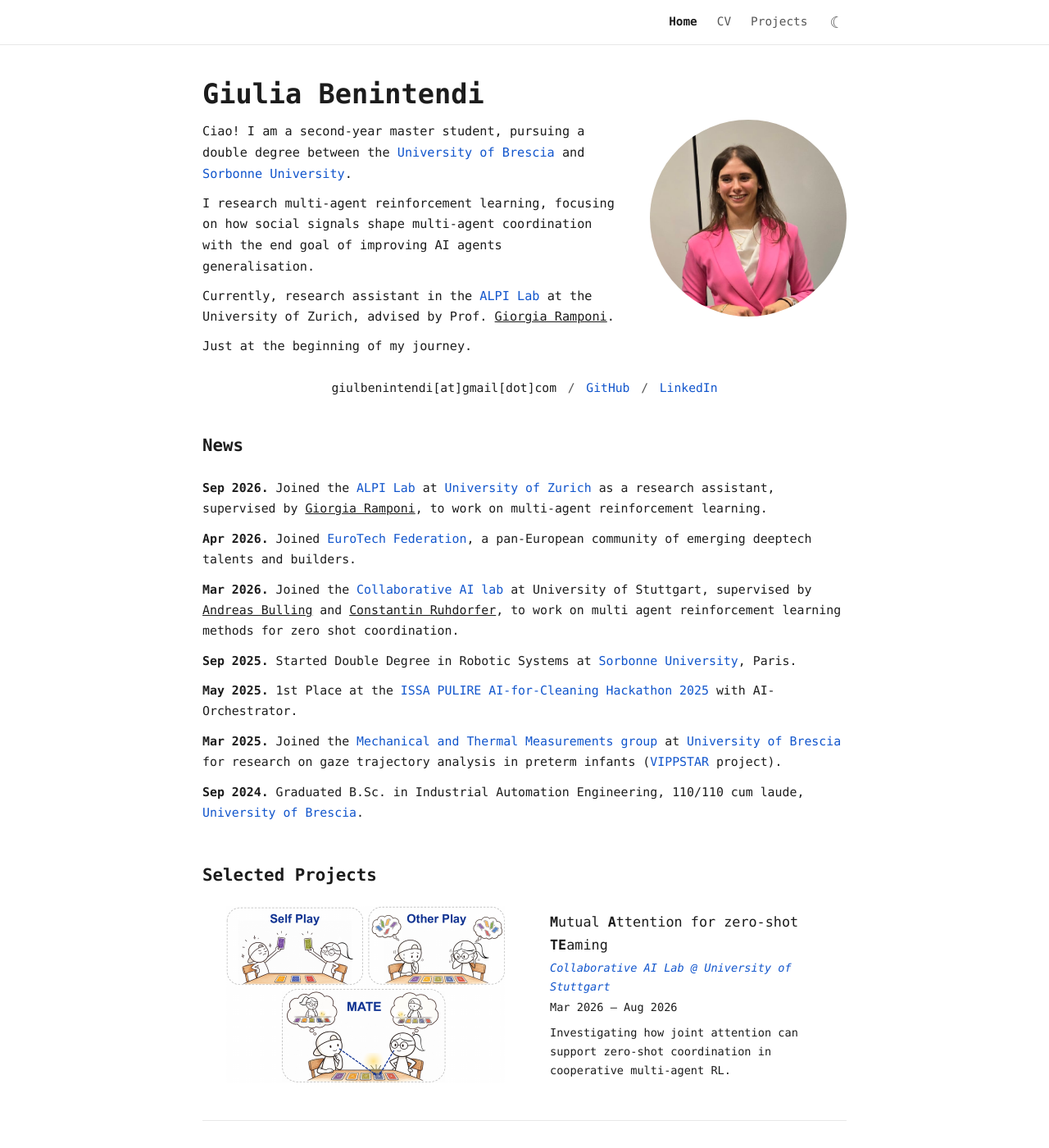
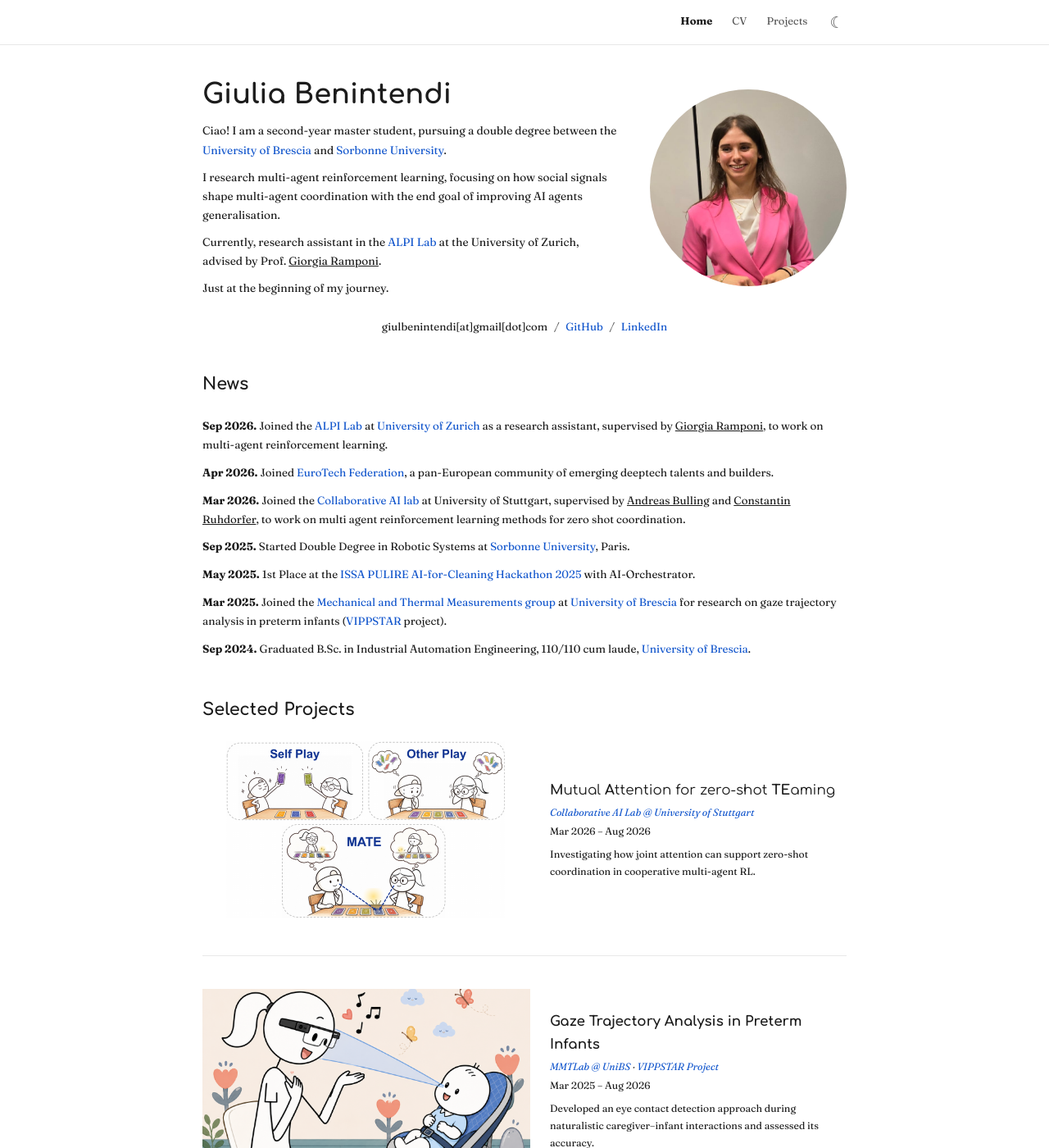
Before and after one commit to giuliabenintendi/giuliabenintendi.github.io, a Jekyll site: the page built from index.html, in a window 1280 px wide and 1400 px high. Shown: the whole window at 82% size. Built offline with Jekyll 4.4.1, drawn with Linux system fonts in a browser that asks for light colours; some web fonts are replaced.

Commit message:
switch to fraunces body text and comfortaa name and titles, shrink text by 10%

```diff
--- a/_layouts/default.html
+++ b/_layouts/default.html
@@ -7,7 +7,7 @@
   <meta name="description" content="{{ site.description }}">
   <link rel="preconnect" href="https://fonts.googleapis.com">
   <link rel="preconnect" href="https://fonts.gstatic.com" crossorigin>
-  <link href="https://fonts.googleapis.com/css2?family=Azeret+Mono:ital,wght@0,400;0,500;0,700;1,400&display=swap" rel="stylesheet">
+  <link href="https://fonts.googleapis.com/css2?family=Comfortaa:wght@400..700&family=Fraunces:ital,opsz,wght,SOFT@0,9..144,300..700,0..100;1,9..144,300..700,0..100&display=swap" rel="stylesheet">
   <link rel="stylesheet" href="{{ '/assets/css/style.css' | relative_url }}">
   <script>
     (function() {
--- a/assets/css/style.css
+++ b/assets/css/style.css
@@ -32,7 +32,8 @@ html {
 }
 
 body {
-  font-family: 'Azeret Mono', 'SF Mono', Menlo, Consolas, monospace;
+  font-family: 'Fraunces', 'Iowan Old Style', Georgia, serif;
+  font-variation-settings: "SOFT" 100;
   color: var(--text);
   background: var(--bg);
   line-height: 1.7;
@@ -46,6 +47,16 @@ a {
 }
 a:hover {
   text-decoration: underline;
+}
+
+/* Name and titles */
+.hero-text h1,
+.page-title,
+.story-title,
+.section-title,
+.about-section h2,
+.project-body h3 {
+  font-family: 'Comfortaa', 'Avenir Next', sans-serif;
 }
 
 /* Person links: same color as surrounding text, always underlined */
@@ -90,7 +101,7 @@ a.person-link {
 
 .nav-links a {
   color: var(--text-secondary);
-  font-size: 0.9rem;
+  font-size: 0.81rem;
   font-weight: 400;
   transition: color 0.2s;
 }
@@ -157,7 +168,7 @@ a.person-link {
 
 .hero-text .tagline {
   color: var(--text);
-  font-size: 0.95rem;
+  font-size: 0.855rem;
   line-height: 1.7;
 }
 
@@ -172,7 +183,7 @@ a.person-link {
 /* ── Social Links ── */
 .social-links {
   margin-bottom: 2.5rem;
-  font-size: 0.92rem;
+  font-size: 0.828rem;
   line-height: 1.8;
   text-align: center;
 }
@@ -202,7 +213,7 @@ a.person-link {
 
 .news-item {
   padding: 0.35rem 0;
-  font-size: 0.93rem;
+  font-size: 0.837rem;
   line-height: 1.7;
 }
 
@@ -245,7 +256,7 @@ a.person-link {
   align-items: center;
   justify-content: center;
   color: var(--text-secondary);
-  font-size: 0.85rem;
+  font-size: 0.765rem;
   font-style: italic;
 }
 
@@ -268,27 +279,27 @@ a.person-link {
 }
 
 .project-org {
-  font-size: 0.78rem;
+  font-size: 0.702rem;
   font-style: italic;
   color: var(--text-secondary);
   margin-bottom: 0.1rem;
 }
 
 .project-date {
-  font-size: 0.75rem;
+  font-size: 0.675rem;
   color: var(--text-secondary);
   margin-bottom: 0.5rem;
 }
 
 .project-body p {
-  font-size: 0.85rem;
+  font-size: 0.765rem;
   color: var(--text);
   line-height: 1.7;
 }
 
 .project-links {
   margin-top: 0.5rem;
-  font-size: 0.88rem;
+  font-size: 0.792rem;
 }
 
 .project-links a {
@@ -314,7 +325,7 @@ a.person-link {
 
 .about-section p,
 .about-section li {
-  font-size: 0.93rem;
+  font-size: 0.837rem;
   line-height: 1.7;
   color: var(--text);
 }
@@ -358,11 +369,11 @@ img.entry-logo {
 
 .entry-header strong {
   font-weight: 600;
-  font-size: 0.95rem;
+  font-size: 0.855rem;
 }
 
 .entry-date {
-  font-size: 0.85rem;
+  font-size: 0.765rem;
   color: var(--text-secondary);
   white-space: nowrap;
 }
@@ -376,7 +387,7 @@ img.entry-logo {
 }
 
 .entry-sub {
-  font-size: 0.88rem;
+  font-size: 0.792rem;
   color: var(--text-secondary);
   font-style: italic;
 }
@@ -386,7 +397,7 @@ img.entry-logo {
 }
 
 .entry p {
-  font-size: 0.88rem;
+  font-size: 0.792rem;
   color: var(--text-secondary);
   margin-top: 0.2rem;
 }
@@ -401,7 +412,7 @@ img.entry-logo {
 .skill-tag {
   background: #eef2f7;
   color: var(--accent);
-  font-size: 0.8rem;
+  font-size: 0.72rem;
   font-weight: 500;
   padding: 0.3rem 0.7rem;
   border-radius: 4px;
@@ -443,7 +454,7 @@ img.entry-logo {
 }
 
 .story-body p {
-  font-size: 0.95rem;
+  font-size: 0.855rem;
   line-height: 1.8;
   margin-bottom: 1.3rem;
   color: var(--text);
@@ -456,7 +467,7 @@ img.entry-logo {
   padding: 2rem 2rem;
   border-top: 1px solid var(--border);
   text-align: center;
-  font-size: 0.82rem;
+  font-size: 0.738rem;
   color: var(--text-secondary);
 }
 
```
